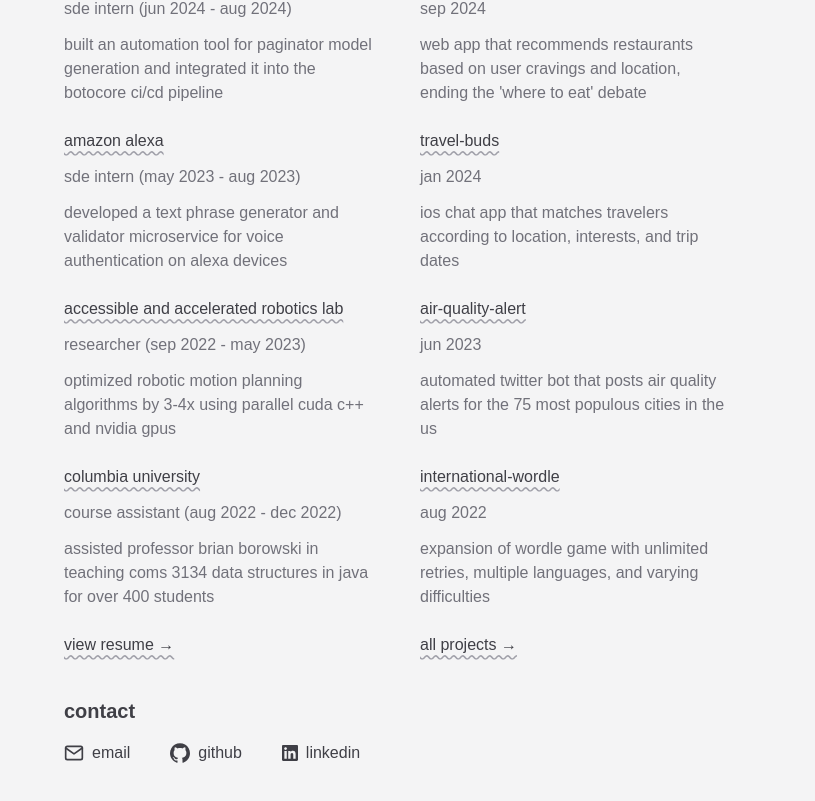
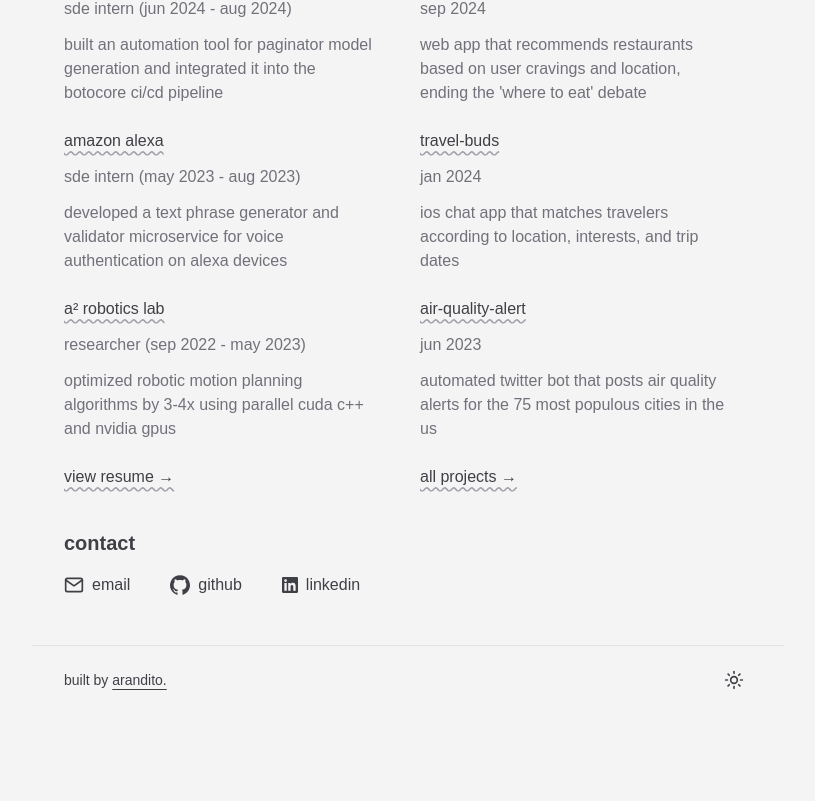
Before and after one commit to arandito/dev-portfolio, a Next.js app: page / in a window 1280 px wide. Shown: the part 411-1212 px from the top of the page, without its empty margins (232-1047 px from the left). After the commit the page ends 1125 px from the top, so only its background shows below. Built offline with nearby package versions, Linux system fonts and the light colour scheme; a web font is replaced by a local one.

Commit message:
Remove oldest work and project item.

```diff
--- a/components/project/project-section.tsx
+++ b/components/project/project-section.tsx
@@ -30,13 +30,6 @@ const projects: ProjectProps[] = [
     description:
       "automated twitter bot that posts air quality alerts for the 75 most populous cities in the us",
   },
-  {
-    name: "international-wordle",
-    link: "https://wordle.antonioaranda.dev/",
-    date: "aug 2022",
-    description:
-      "expansion of wordle game with unlimited retries, multiple languages, and varying difficulties",
-  },
 ];
 
 const ProjectSection = () => {
--- a/components/theme-switcher.tsx
+++ b/components/theme-switcher.tsx
@@ -42,21 +42,21 @@ export const ThemeSwitcher = () => {
       <DropdownMenuContent align="end">
         <DropdownMenuItem
           onClick={() => setTheme("light")}
-          className={theme === "light" ? "text-zinc-400" : ""}
+          className={theme != "light" ? "text-zinc-400 dark:text-zinc-500" : ""}
         >
           <Sun className="mr-2 h-4 w-4" />
           <span>Light</span>
         </DropdownMenuItem>
         <DropdownMenuItem
           onClick={() => setTheme("dark")}
-          className={theme === "dark" ? "text-zinc-500" : ""}
+          className={theme != "dark" ? "text-zinc-400 dark:text-zinc-500" : ""}
         >
           <MoonStar className="mr-2 h-4 w-4" />
           <span>Dark</span>
         </DropdownMenuItem>
         <DropdownMenuItem
           onClick={() => setTheme("system")}
-          className={theme === "system" ? "text-zinc-500" : ""}
+          className={theme != "system" ? "text-zinc-400 dark:text-zinc-500" : ""}
         >
           <Laptop className="mr-2 h-4 w-4" />
           <span>System</span>
--- a/components/work/work-section.tsx
+++ b/components/work/work-section.tsx
@@ -25,18 +25,11 @@ const works: WorkProps[] = [
     description: 'developed a text phrase generator and validator microservice for voice authentication on alexa devices',
   },
   {
-    company: 'accessible and accelerated robotics lab',
+    company: 'a² robotics lab',
     position: 'researcher',
     link: 'https://a2r-lab.org',
     date: '(sep 2022 - may 2023)',
     description: 'optimized robotic motion planning algorithms by 3-4x using parallel cuda c++ and nvidia gpus',
-  },
-  {
-    company: 'columbia university',
-    position: 'course assistant',
-    link: 'https://bulletin.columbia.edu/columbia-college/departments-instruction/computer-science/',
-    date: '(aug 2022 - dec 2022)',
-    description: 'assisted professor brian borowski in teaching coms 3134 data structures in java for over 400 students',
   },
 ];
 
```
